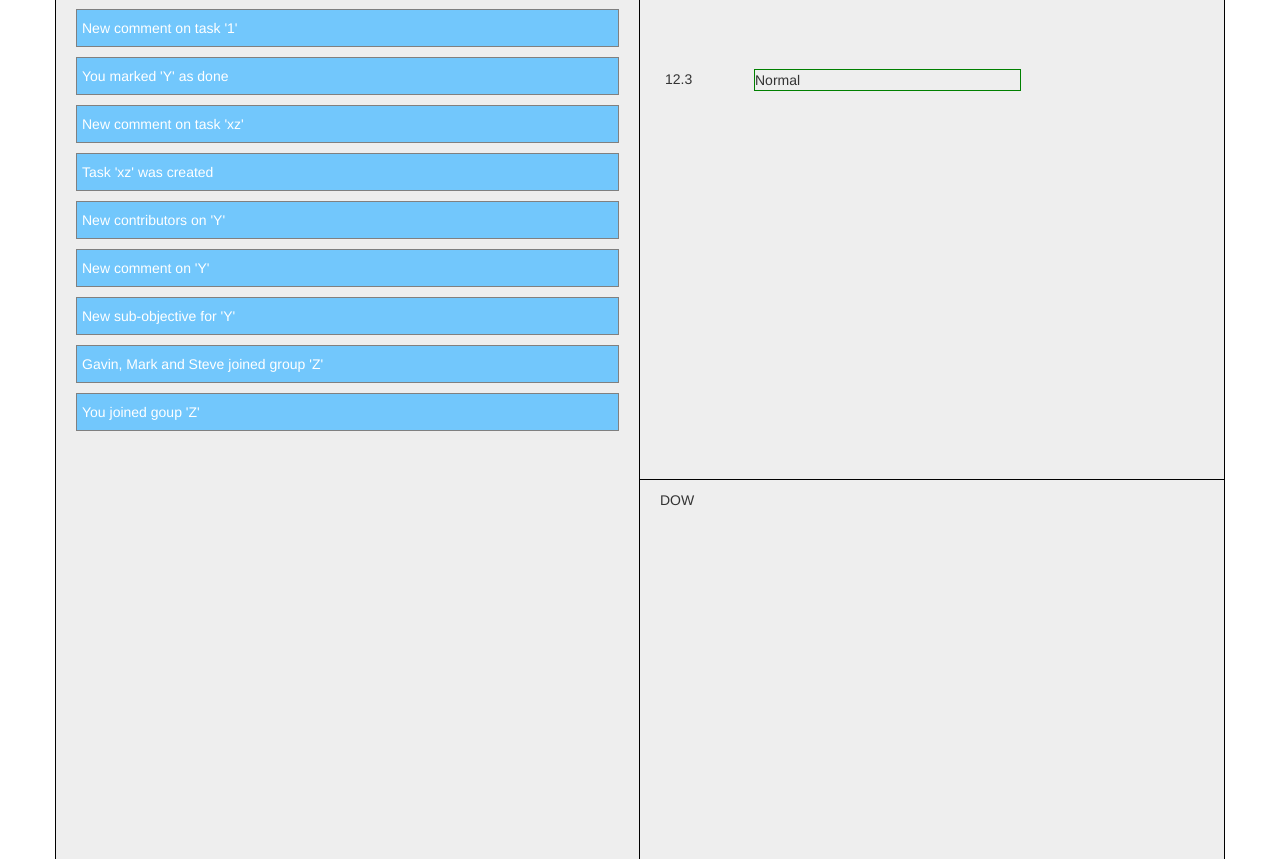
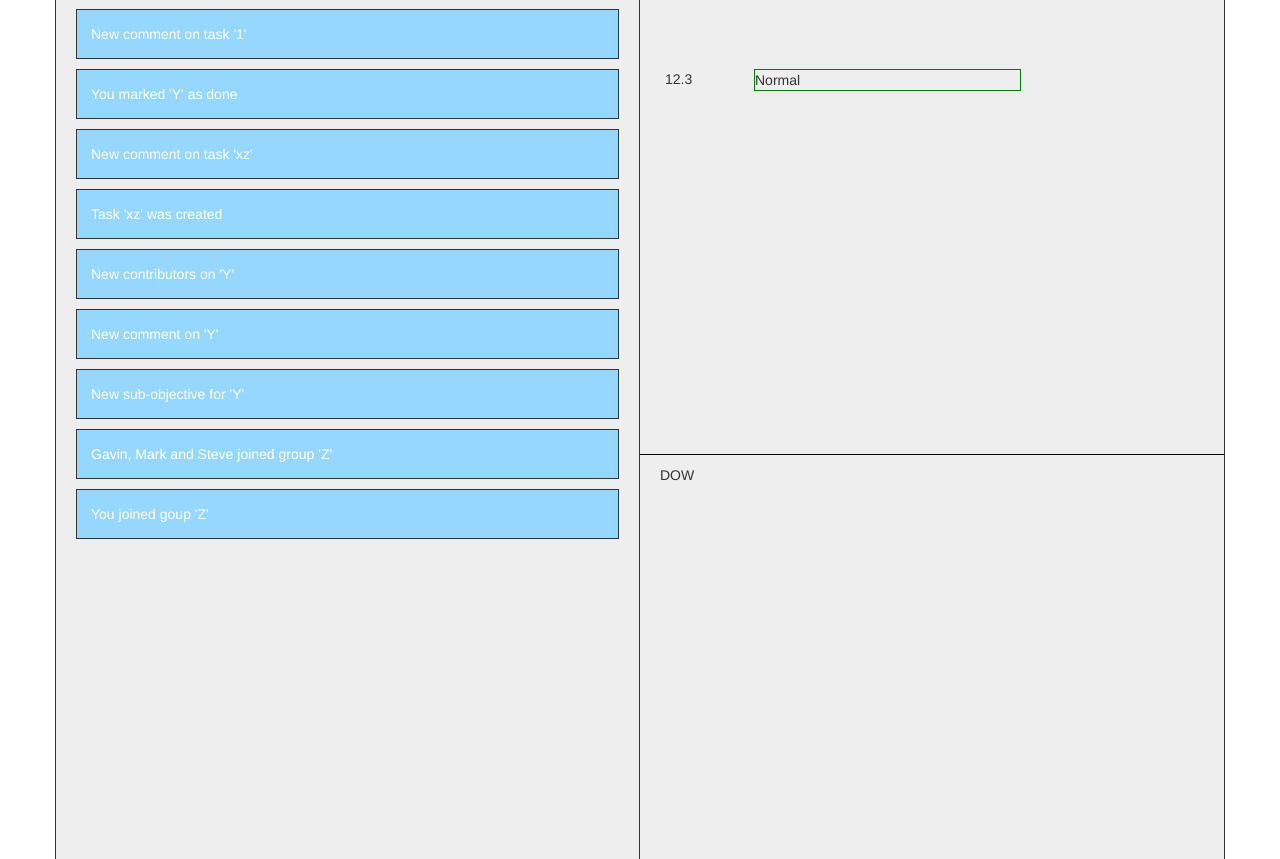
Before and after one commit to iz4k/TaskManagerSPA, a Django app: template TaskManager/MainApp/templates/MainApp/home.html in a window 1280 px wide. Shown: the part 51-910 px from the top of the page. Run offline with Django 3.2, Linux system fonts and the light colour scheme; the template is opened without the code that fills it, so the values that code supplies are empty; parts of the project's set-up code (start-up, migrations or seed data) failed here and were passed over; some libraries are stand-ins or nearby versions.

Commit message:
groups and tasks views styled

```diff
--- a/TaskManager/MainApp/templates/MainApp/home.html
+++ b/TaskManager/MainApp/templates/MainApp/home.html
@@ -9,31 +9,31 @@
 
 	{% block left-panel %}
 		<div class="inner-div content">
-			<div class="cold-md-10 newEvent">
+			<div class="cold-md-10 event">
 				New comment on task '1'
 			</div>
-			<div class="cold-md-10 newEvent">
+			<div class="cold-md-10 event">
 				You marked 'Y' as done
 			</div>
-			<div class="cold-md-10 newEvent">
+			<div class="cold-md-10 event">
 					New comment on task 'xz'
 			</div>
-			<div class="cold-md-10 newEvent">
+			<div class="cold-md-10 event">
 				Task 'xz' was created
 			</div>
-			<div class="cold-md-10 newEvent">
+			<div class="cold-md-10 event">
 				New contributors on 'Y'
 			</div>
-			<div class="cold-md-10 newEvent">
+			<div class="cold-md-10 event">
 				New comment on 'Y'
 			</div>
-			<div class="cold-md-10 newEvent">
+			<div class="cold-md-10 event">
 				New sub-objective for 'Y'
 			</div>
-			<div class="cold-md-10 newEvent">
+			<div class="cold-md-10 event">
 				Gavin, Mark and Steve joined group 'Z'
 			</div>
-			<div class="cold-md-10 newEvent">
+			<div class="cold-md-10 event">
 				You joined goup 'Z'
 			</div>
 		</div>
--- a/TaskManager/Public/static/css/style.css
+++ b/TaskManager/Public/static/css/style.css
@@ -4,7 +4,7 @@
 }
 
 html, body {padding, margin:0;height:100%;}
-.homePage, .row{height: 100%;}
+.row{height: 100%;}
 .homePage {position: fixed;
    top: 50px;
    left: 0;
@@ -20,9 +20,8 @@ html, body {padding, margin:0;height:100%;}
 .navbar-default .navbar-nav>li>a {color: white;}
 .navbar-default .navbar-nav>.active>a, .navbar-default .navbar-nav>.active>a:hover, .navbar-default .navbar-nav>.active>a:focus {background-color: transparent;}
 .jumbotron {margin-bottom: 0px; padding: 0px;}
-.newEvent {background-color: #72C7FC; margin-bottom: 10px; padding: 8px 5px; color: white; border: solid 1px gray; }
-.left-panel, .right-panel {border-right: solid 1px black; padding: 52px 0px 0px 0px; height:100%;overflow: auto;}
-.left-panel {border-left: solid 1px black;}
+.left-panel, .right-panel {border-right: solid 1px #333; padding: 52px 0px 0px 0px; height:100%;overflow: auto;}
+.left-panel {border-left: solid 1px #333;}
 .custom-panel {height: 50%;}
 .outer-div {padding: 0px; margin: 0px;}
 .inner-div {padding: 10px 20px 0px 20px;}
@@ -53,3 +52,66 @@ html, body {padding, margin:0;height:100%;}
 	margin: 2em;
 	width: 20%;
 }
+
+.btn-default{
+	width:100%;
+	padding:0.4em 0;
+	font-size: 150%;
+	color:#333;
+	background-color: #BBB;
+	border: 1px solid #333;
+	margin-bottom: 0.5em;
+	letter-spacing: 1px;
+}
+.btn-default:hover{
+	background-color: #CCCCCC;
+	border: 1px solid #333;
+}
+.event {
+	background-color: #96D7FF;
+	margin-bottom: 10px;
+	color: white;
+	border: 1px solid #333;
+	padding: 1em ;
+}
+.event:after {
+  content: "";
+  display: table;
+  clear: both;
+}
+.event h4{
+	letter-spacing: 1px;
+	font-size: 160%;
+	color:#333;
+	font-weight: 700;
+	background-color: #7ACCFF;
+	line-height: 1.5;
+}
+.event span{
+	clear:both;
+	font-weight: 100;
+	font-style: italic;
+	font-size: 90%;
+	letter-spacing: -0.4px;
+
+}
+.event .fadez{
+	overflow: hidden;
+	text-overflow: ellipsis;
+	white-space: nowrap;
+	padding-bottom: 1em;
+	margin-bottom: 0;
+	color: #333;
+	font-size: 120%;
+	border-bottom: 1px solid #A8A8A8;
+}
+.event .read-more{
+	float:left;
+	color:#A8A8A8;
+}
+.event .comment-nr{
+	font-size: 100%;
+	float:right;
+	margin-bottom: 0;
+	color:#A8A8A8;
+}
```
Also changed, not shown: TaskManager/MainApp/templates/MainApp/groups.html (+12 -5 lines), TaskManager/MainApp/templates/MainApp/tasks.html (+18 -5 lines), TaskManager/db.sqlite3.
